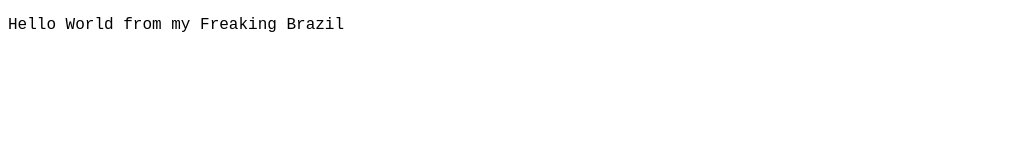
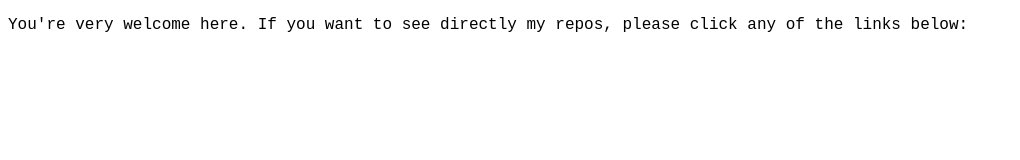
Before and after one commit to vlaskz/vlaskz.github.io, a plain HTML site: page index.html in a window 1280 px wide. Shown: the whole page, without its empty margins (0-1020 px from the left). Drawn offline with Linux system fonts and the light colour scheme.

Commit message:
upgrade: general improvements in code

```diff
--- a/index.html
+++ b/index.html
@@ -3,8 +3,17 @@
 <head>
     <meta charset="UTF-8">
     <title>Hello World</title>
+    <style>
+        p
+        {
+            font-family:'Roboto Bk', monospace;
+        }
+
+    </style>
 </head>
 <body>
-<p style="font-family: 'Roboto Bk',monospace">Hello World from my Freaking Brazil</p>
+<p>You're very welcome here. If you want to see directly my repos, please click any of the links below:</p>
+
+
 </body>
 </html>
```
